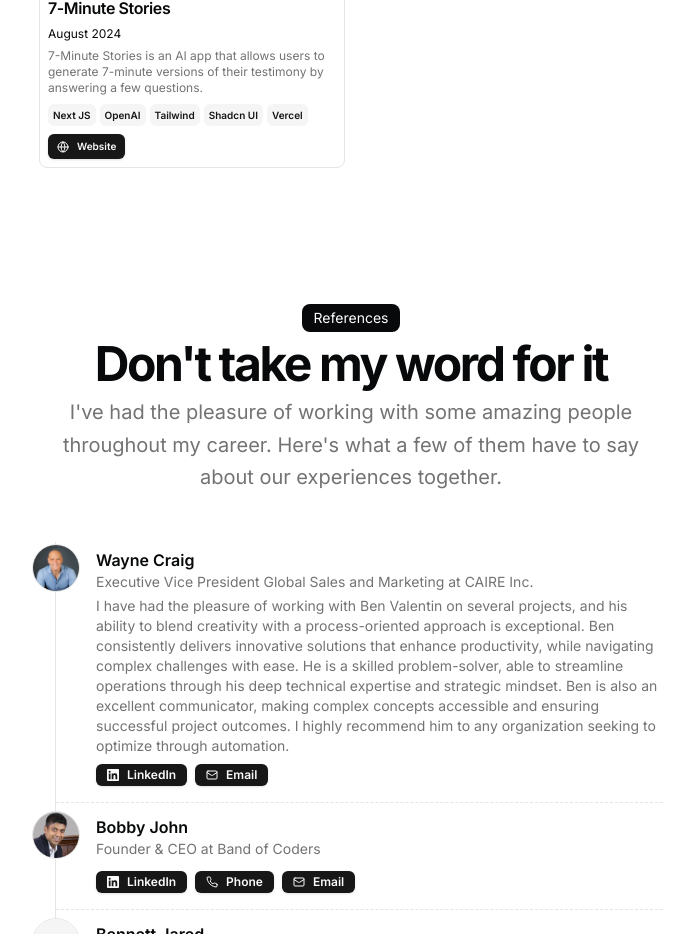
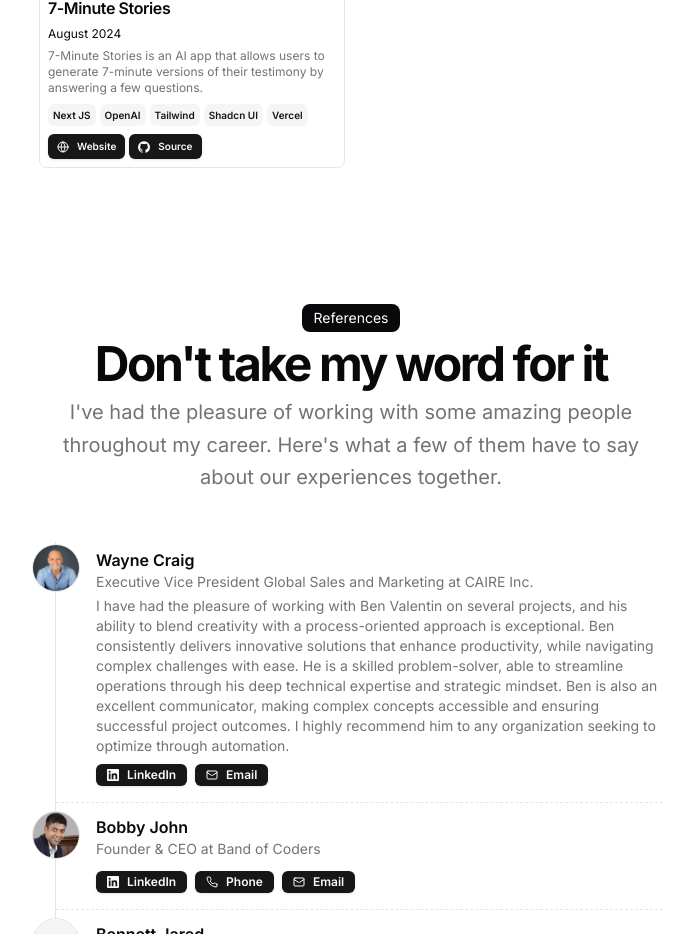
Before and after one commit to bevalen/portfolio, a Next.js app: page / in a window 1280 px wide. Shown: the part 3780-4714 px from the top of the page, without its empty margins (289-983 px from the left). Built offline with nearby package versions, Linux system fonts and the light colour scheme.

Commit message:
Added github url for 7-minute-stories

```diff
--- a/src/data/resume.tsx
+++ b/src/data/resume.tsx
@@ -389,6 +389,11 @@ export const DATA = {
           href: "https://testimonies.benvalentin.me/",
           icon: <Icons.globe className="size-3" />,
         },
+        {
+          type: "Source",
+          href: "https://github.com/bevalen/7-Minute-Stories",
+          icon: <Icons.github className="size-3" />,
+        },
       ],
       image: "/testimonies.jpg",
       video: "",
```
